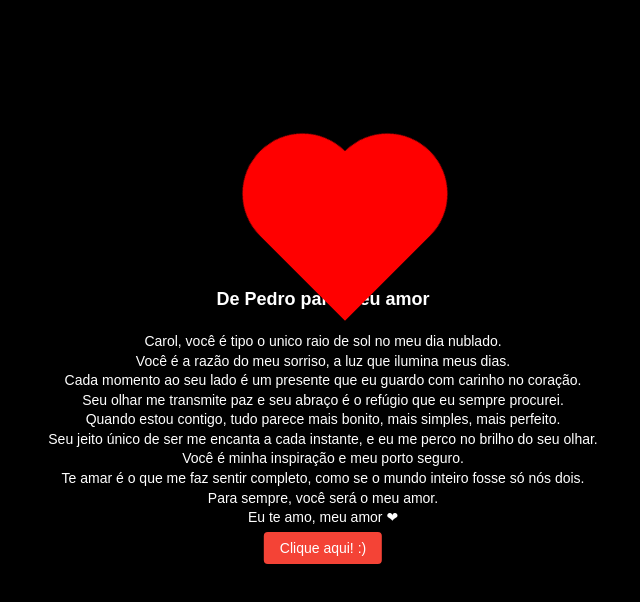
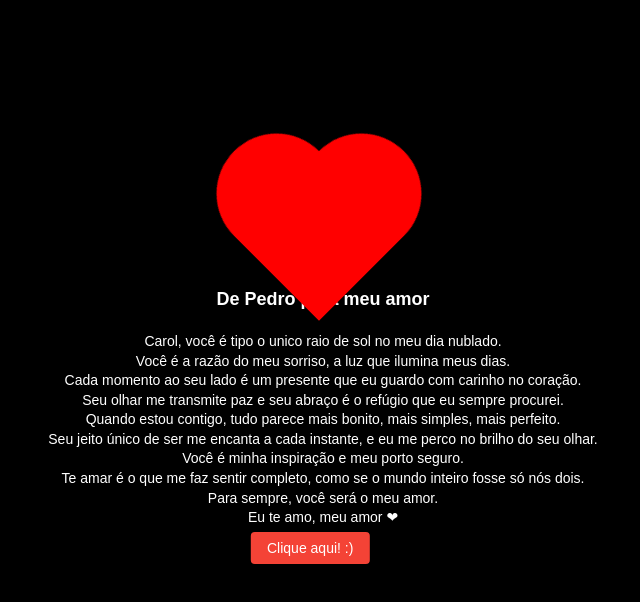
Before and after one commit to pedrokakzzx/site-fofo-e-legal, a plain HTML site: page index.html in a window 1280 px wide. Shown: the whole page, without its empty margins (317-957 px from the left). Drawn offline with Linux system fonts and the light colour scheme.

Commit message:
Update styles.css

```diff
--- a/styles.css
+++ b/styles.css
@@ -48,7 +48,7 @@ body {
   margin-bottom: 50px; /* Reduzindo a margem */
   position: absolute;
   top: 22%;
-  left: 47%;
+  left: 45%;
   transform: translate(-50%, -100%);
 }
 
@@ -114,7 +114,7 @@ button {
   cursor: pointer;
   margin-top: 20px; /* Reduzindo a margem */
   position: absolute;
-  left: 50%;
+  left: 49%;
   transform: translate(-50%, -50%);
 }
 
```
